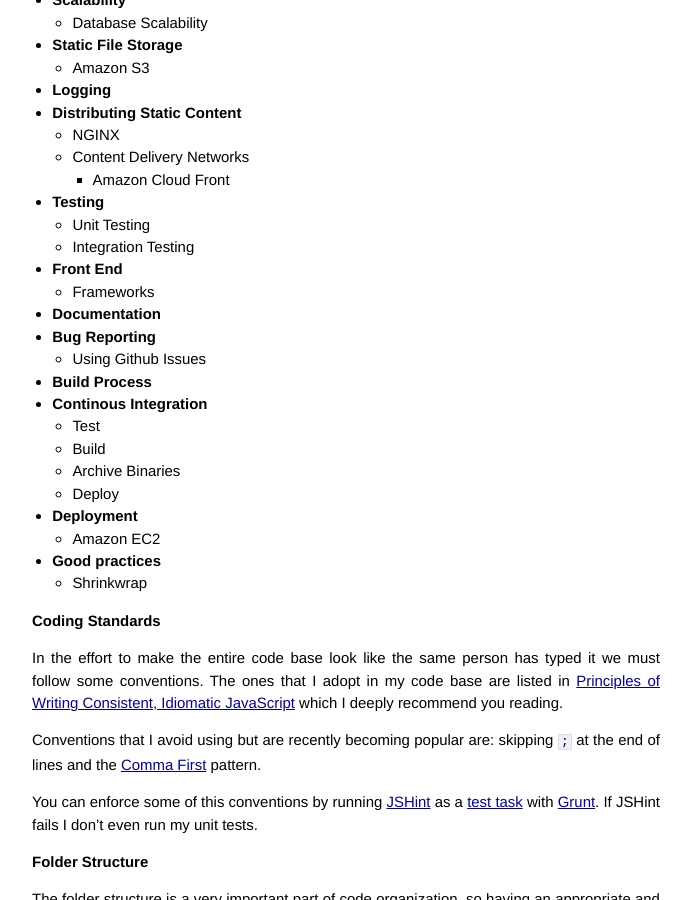
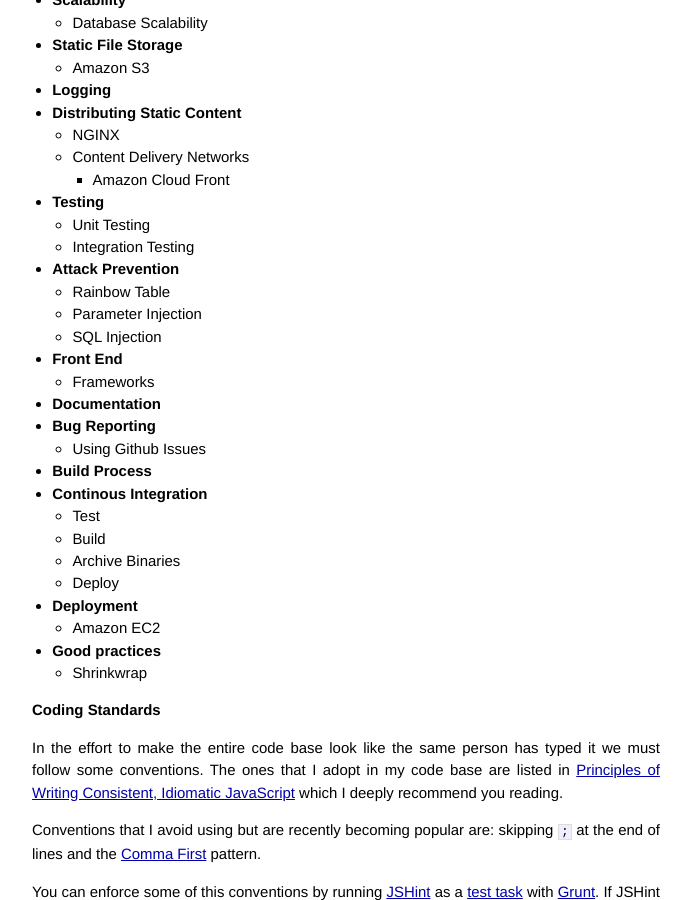
Before and after one commit to renatoargh/renatoargh.github.io, a Jekyll site: the page built from _posts/2014-03-23-web-application-aspects.md, in a window 1280 px wide and 900 px high, scrolled down 601 px. Shown: the whole window, without its empty margins (294-985 px from the left). Built offline with Jekyll 4.4.1, drawn with Linux system fonts in a browser that asks for light colours; Markdown is read by kramdown in place of the engine named in the settings; comment, search, counter and statistics services are not loaded.

Commit message:
Update 2014-03-23-web-application-aspects.md

```diff
--- a/_posts/2014-03-23-web-application-aspects.md
+++ b/_posts/2014-03-23-web-application-aspects.md
@@ -33,6 +33,10 @@
 - **Testing**
   - Unit Testing
   - Integration Testing
+- **Attack Prevention**
+  - Rainbow Table
+  - Parameter Injection
+  - SQL Injection
 - **Front End**
   - Frameworks
 - **Documentation**
```
